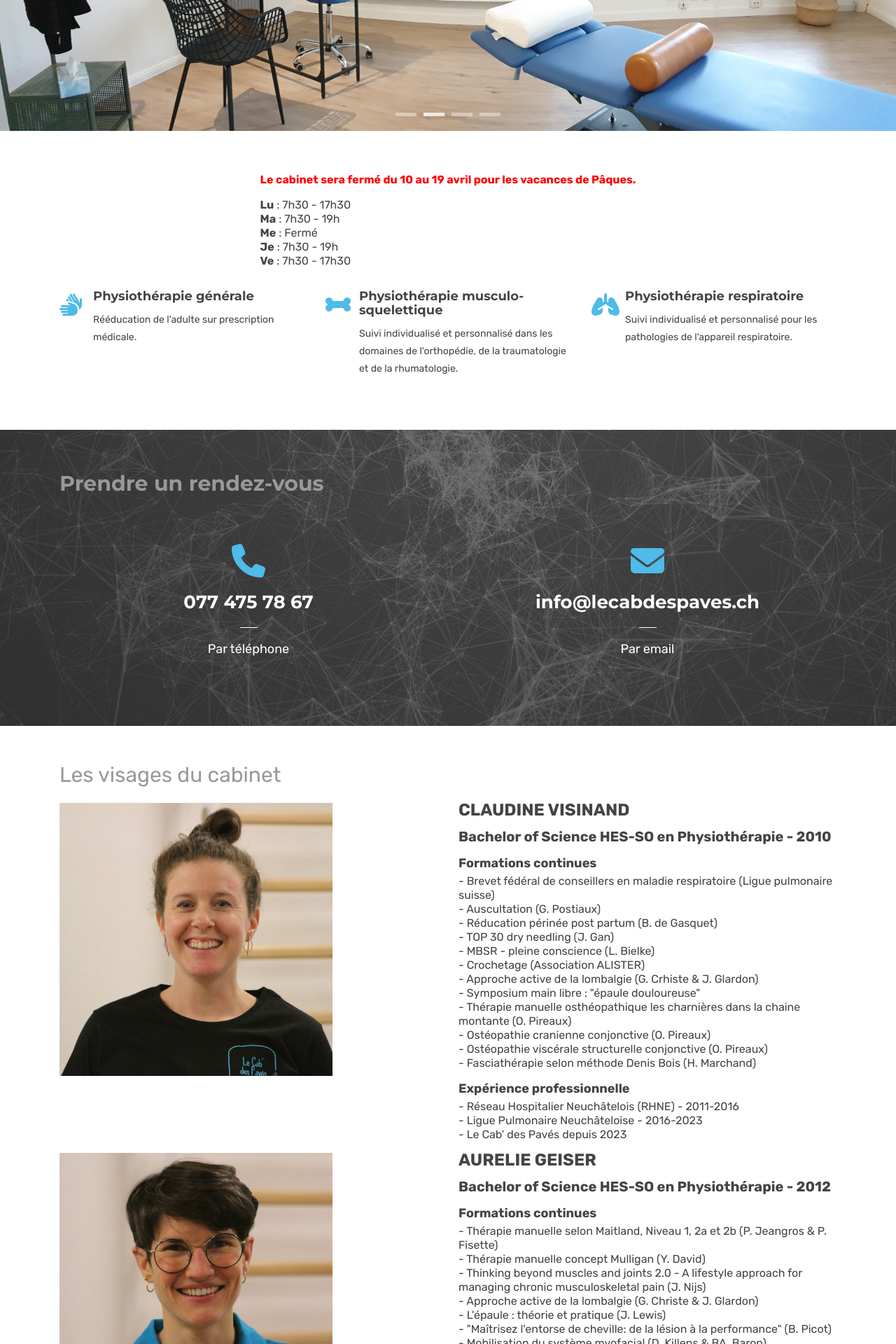
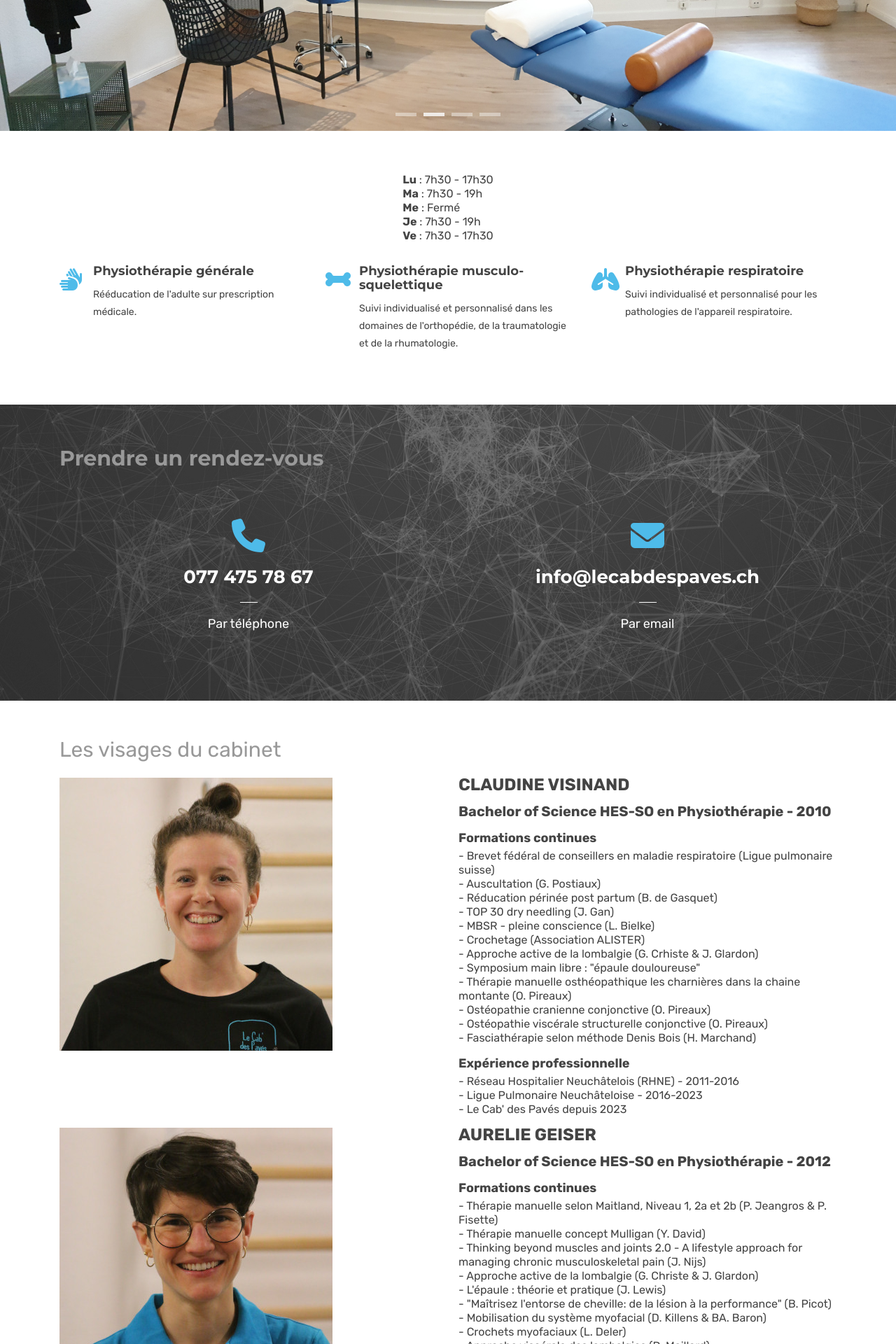
Before and after one commit to aureliegeiser/aureliegeiser.github.io, a Jekyll site: the page built from index.html, in a window 1280 px wide. Shown: the part 515-2435 px from the top of the page at 70% size. Built offline with Jekyll 4.4.1, drawn with Linux system fonts in a browser that asks for light colours.

Commit message:
Revert "Vacances de Paques"
This reverts commit 65e4e4ec13137bd1883c4ad2311e646a58914c68.

```diff
--- a/index.html
+++ b/index.html
@@ -54,7 +54,6 @@
     <!-- SERVICES -->
     <div style="display:flex;justify-content:center;margin-bottom:16px">
       <div style="text-align:left; font-size:16px;">
-        <div style="margin-bottom:16px;color:red;"><strong>Le cabinet sera fermé du 10 au 19 avril pour les vacances de Pâques.</strong></div>
         <div><b>Lu</b> : 7h30 - 17h30</div>
         <div><b>Ma</b> : 7h30 - 19h</div>
         <div><b>Me</b> : Fermé</div>
```
